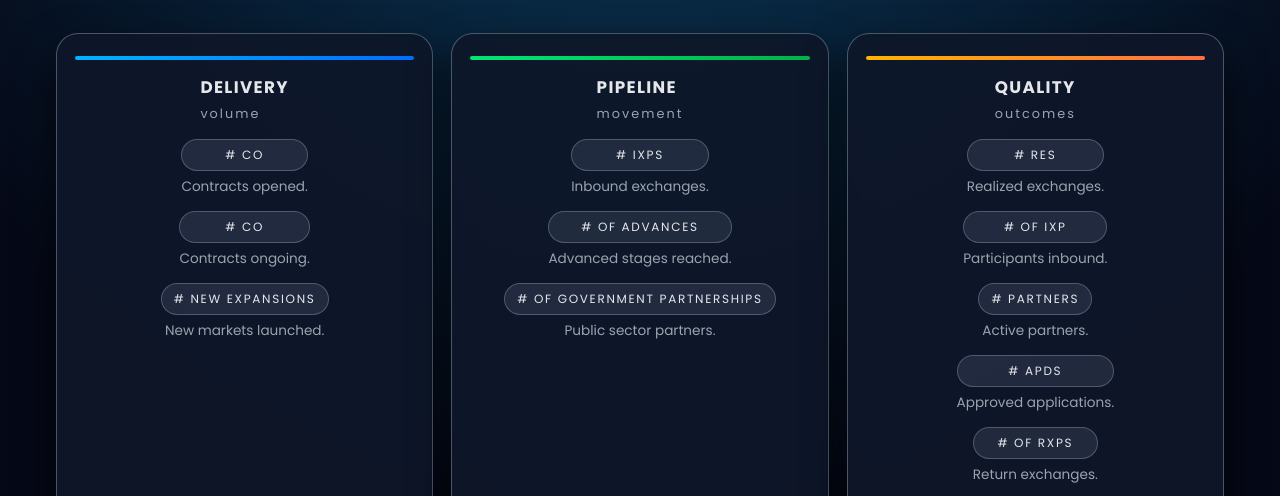
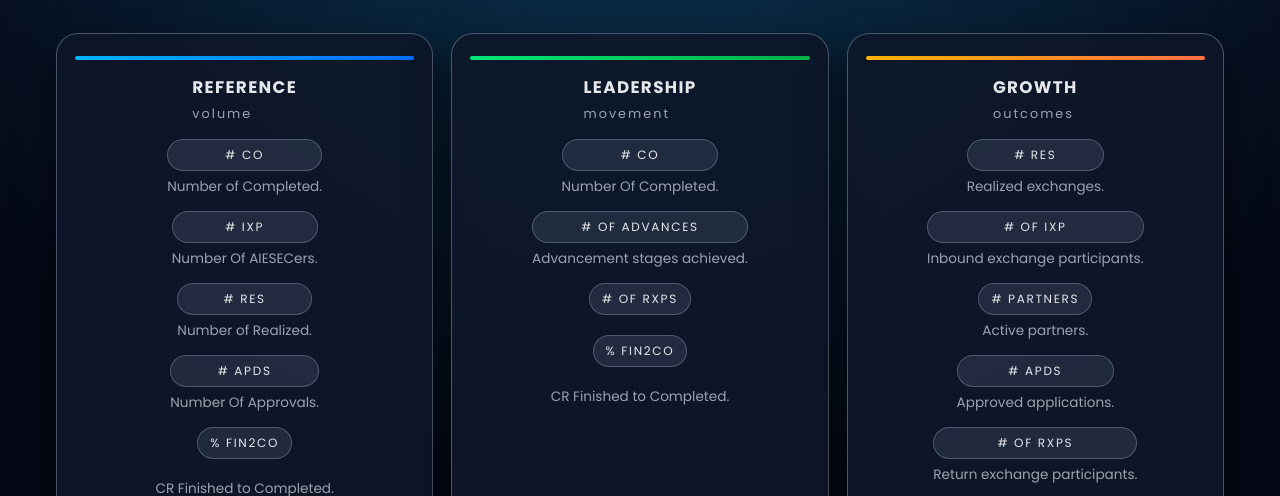
Before and after one commit to TarekBenElMekki/AIT_Activation_Website, a plain HTML site: page metrics.html in a window 1280 px wide. Shown: the part 302-798 px from the top of the page. Drawn offline with Linux system fonts and the light colour scheme.

Commit message:
Add files via upload

```diff
--- a/metrics.html
+++ b/metrics.html
@@ -308,50 +308,121 @@
   <div class="statement-column leadership">
     <div class="goal-card__accent"></div>
     <div class="statement-title">
-        <h2>Delivery</h2>
+      <h2>Reference</h2>
       <span>volume</span>
     </div>
 
-      <div class="metric-item"><div class="metric-title"># CO</div><p class="metric-desc">Contracts opened.</p></div>
-      <div class="metric-item"><div class="metric-title"># CO</div><p class="metric-desc">Contracts ongoing.</p></div>
-      <div class="metric-item"><div class="metric-title"># New Expansions</div><p class="metric-desc">New markets launched.</p></div>
+    <div class="metric-item">
+      <div class="metric-title"># CO</div>
+      <p class="metric-desc">Number of Completed.</p>
+    </div>
+
+    <div class="metric-item">
+      <div class="metric-title"># IXP</div>
+      <p class="metric-desc">Number Of AIESECers.</p>
+    </div>
+
+
+    <div class="metric-item">
+      <div class="metric-title"># REs</div>
+      <p class="metric-desc">Number of Realized.</p>
+    </div>
+
+
+    <div class="metric-item">
+      <div class="metric-title"># APDs</div>
+      <p class="metric-desc">Number Of Approvals.</p>
+    </div>
+
+      <div class="metric-title"> % Fin2Co </div>
+      <p class="metric-desc"> CR Finished to Completed.</p>
     </div>
 
   <!-- COLUMN 2 -->
   <div class="statement-column growth">
     <div class="goal-card__accent"></div>
     <div class="statement-title">
-        <h2>Pipeline</h2>
+      <h2>Leadership</h2>
       <span>movement</span>
     </div>
 
-      <div class="metric-item"><div class="metric-title"># IXPs</div><p class="metric-desc">Inbound exchanges.</p></div>
-      <div class="metric-item"><div class="metric-title"># of Advances</div><p class="metric-desc">Advanced stages reached.</p></div>
-      <div class="metric-item"><div class="metric-title"># of Government Partnerships</div><p class="metric-desc">Public sector partners.</p></div>
+    <div class="metric-item">
+      <div class="metric-title"># CO</div>
+      <p class="metric-desc">Number Of Completed.</p>
     </div>
+
+    <div class="metric-item">
+      <div class="metric-title"># of Advances</div>
+      <p class="metric-desc">Advancement stages achieved.</p>
+    </div>
+
+     <div class="metric-item">
+      <div class="metric-title"># of RXPs</div>
+      <p class="metric-desc"></p>
+    </div>
+            <div class="metric-title"> % Fin2Co </div>
+      <p class="metric-desc"> CR Finished to Completed.</p>
+    </div>
+  </div>
+
+
 
   <!-- COLUMN 3 -->
   <div class="statement-column relevance">
     <div class="goal-card__accent"></div>
     <div class="statement-title">
-        <h2>Quality</h2>
+      <h2>Growth</h2>
       <span>outcomes</span>
     </div>
 
-      <div class="metric-item"><div class="metric-title"># REs</div><p class="metric-desc">Realized exchanges.</p></div>
-      <div class="metric-item"><div class="metric-title"># of IXP</div><p class="metric-desc">Participants inbound.</p></div>
-      <div class="metric-item"><div class="metric-title"># Partners</div><p class="metric-desc">Active partners.</p></div>
+    <div class="metric-item">
+      <div class="metric-title"># REs</div>
+      <p class="metric-desc">Realized exchanges.</p>
+    </div>
 
-      <div class="metric-item"><div class="metric-title"># APDs</div><p class="metric-desc">Approved applications.</p></div>
-      <div class="metric-item"><div class="metric-title"># of RXPs</div><p class="metric-desc">Return exchanges.</p></div>
-      <div class="metric-item"><div class="metric-title"># SUs</div><p class="metric-desc">Sign-ups.</p></div>
+    <div class="metric-item">
+      <div class="metric-title"># of IXP</div>
+      <p class="metric-desc">Inbound exchange participants.</p>
+    </div>
 
-      <div class="metric-item"><div class="metric-title">% Fin2Co</div><p class="metric-desc">Finalized to completed.</p></div>
-      <div class="metric-item"><div class="metric-title">% Fin2Co</div><p class="metric-desc">Financial completion rate.</p></div>
-      <div class="metric-item"><div class="metric-title">NPS</div><p class="metric-desc">Net promoter score.</p></div>
+    <div class="metric-item">
+      <div class="metric-title"># Partners</div>
+      <p class="metric-desc">Active partners.</p>
+    </div>
+
+    <div class="metric-item">
+      <div class="metric-title"># APDs</div>
+      <p class="metric-desc">Approved applications.</p>
+    </div>
+
+    <div class="metric-item">
+      <div class="metric-title"># of RXPs</div>
+      <p class="metric-desc">Return exchange participants.</p>
+    </div>
+
+    <div class="metric-item">
+      <div class="metric-title"># SUs</div>
+      <p class="metric-desc">Sign-ups.</p>
+    </div>
+
+    <div class="metric-item">
+      <div class="metric-title">% Fin2Co</div>
+      <p class="metric-desc">Finalized to completed rate.</p>
+    </div>
+
+    <div class="metric-item">
+      <div class="metric-title">% Fin2Co</div>
+      <p class="metric-desc">Financial completion rate.</p>
+    </div>
+
+    <div class="metric-item">
+      <div class="metric-title">NPS</div>
+      <p class="metric-desc">Net Promoter Score.</p>
+    </div>
   </div>
 
 </section>
+
 </main>
 
 <footer>
```
Lines whose indentation alone changed are shown as unchanged.
